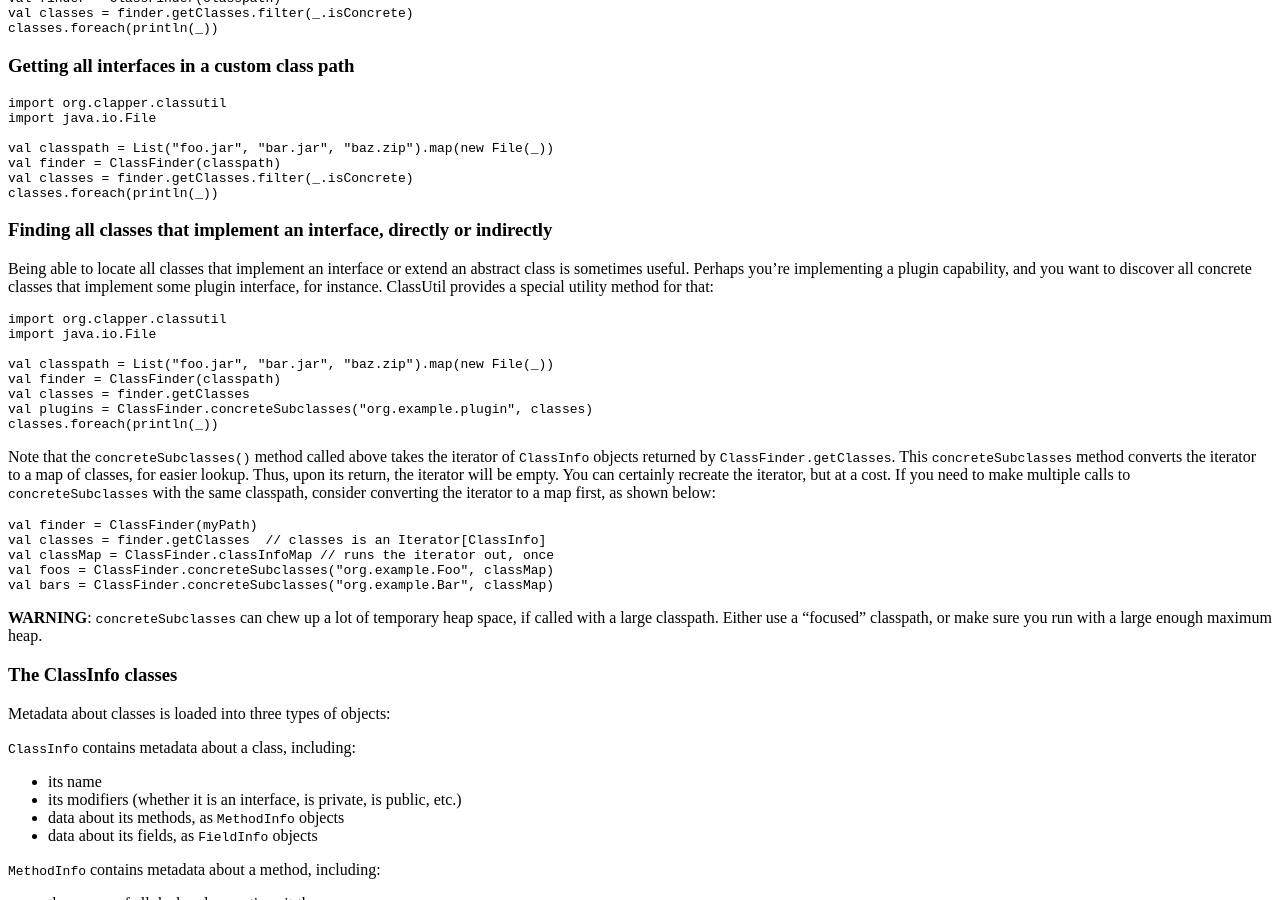
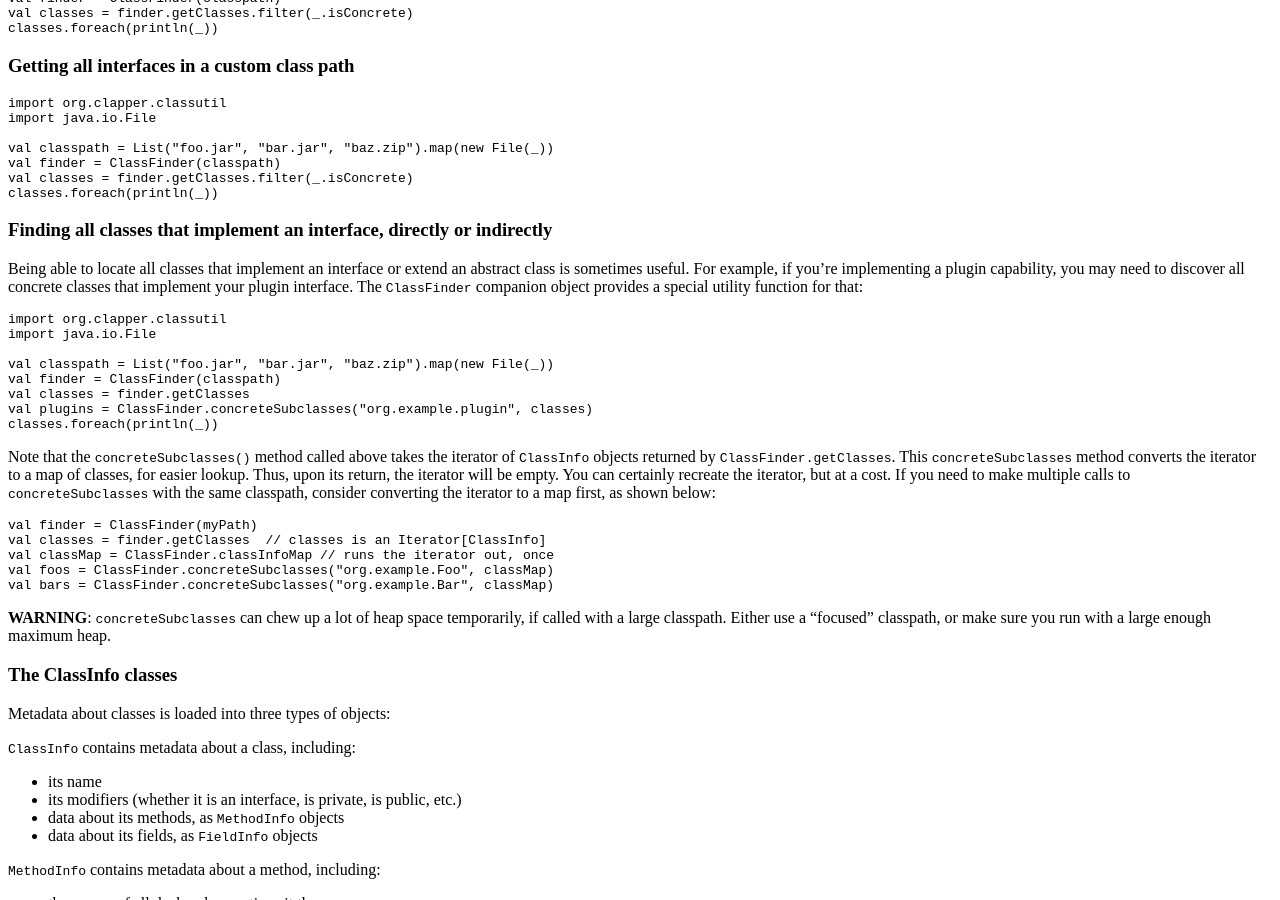
Before and after one commit to bmc/classutil, a Jekyll site: the page built from index.md, in a window 1280 px wide and 900 px high, scrolled down 2126 px. Built offline with Jekyll 4.4.1, drawn with Linux system fonts in a browser that asks for light colours.

Commit message:
Minor documentation clarifications

```diff
--- a/index.md
+++ b/index.md
@@ -156,10 +156,10 @@ library.
 ### Finding all classes that implement an interface, directly or indirectly
 
 Being able to locate all classes that implement an interface or extend an
-abstract class is sometimes useful. Perhaps you're implementing a plugin
-capability, and you want to discover all concrete classes that implement
-some plugin interface, for instance. ClassUtil provides a special utility
-method for that:
+abstract class is sometimes useful. For example, if you're implementing a
+plugin capability, you may need to discover all concrete classes that
+implement your plugin interface. The `ClassFinder` companion object
+provides a special utility function for that:
 
     import org.clapper.classutil
     import java.io.File
@@ -184,9 +184,9 @@ converting the iterator to a map first, as shown below:
     val foos = ClassFinder.concreteSubclasses("org.example.Foo", classMap)
     val bars = ClassFinder.concreteSubclasses("org.example.Bar", classMap)
 
-**WARNING**: `concreteSubclasses` can chew up a lot of temporary heap
-space, if called with a large classpath. Either use a "focused" classpath,
-or make sure you run with a large enough maximum heap.
+**WARNING**: `concreteSubclasses` can chew up a lot of heap space
+temporarily, if called with a large classpath. Either use a "focused"
+classpath, or make sure you run with a large enough maximum heap.
 
 ### The ClassInfo classes
 
```
